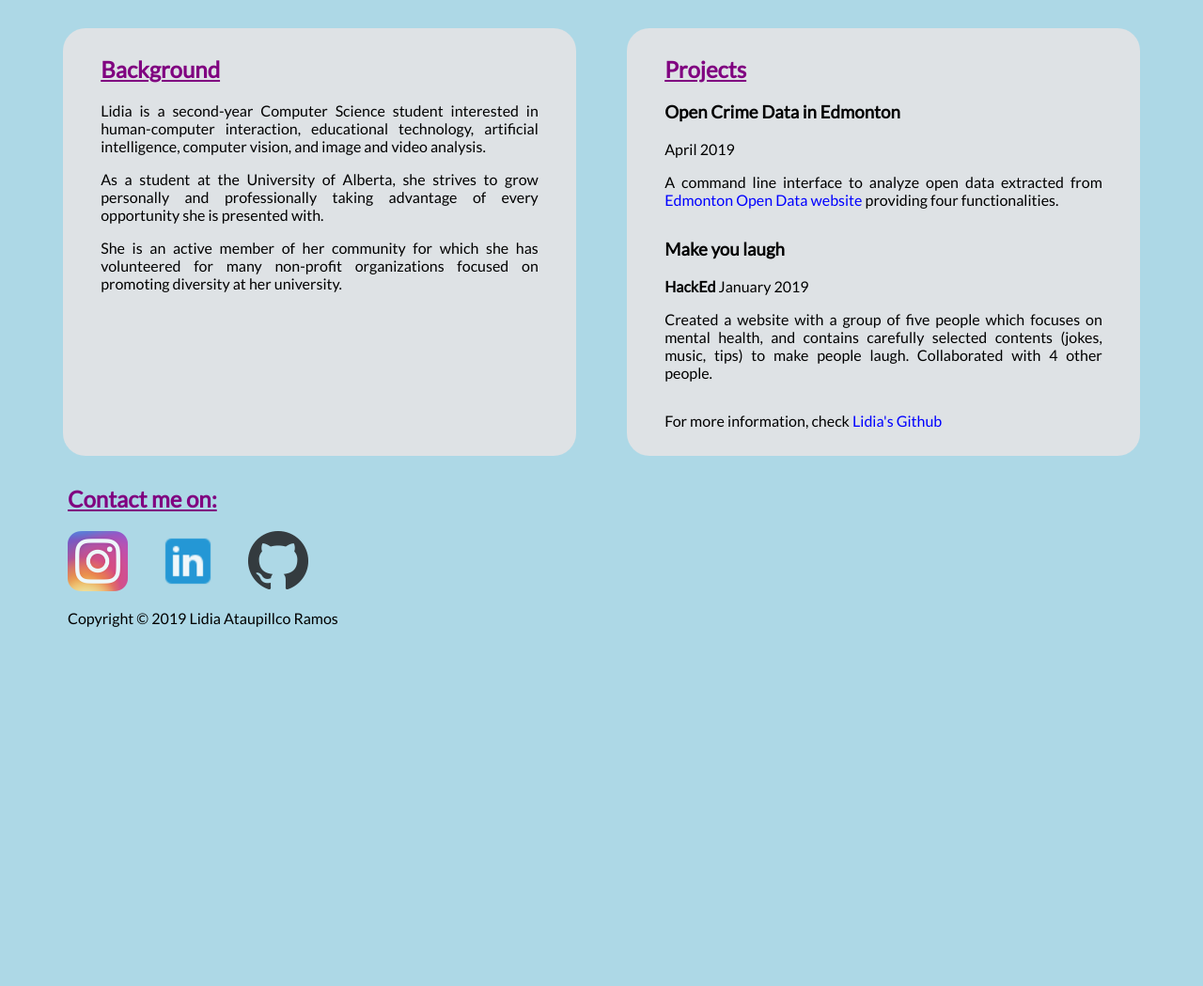
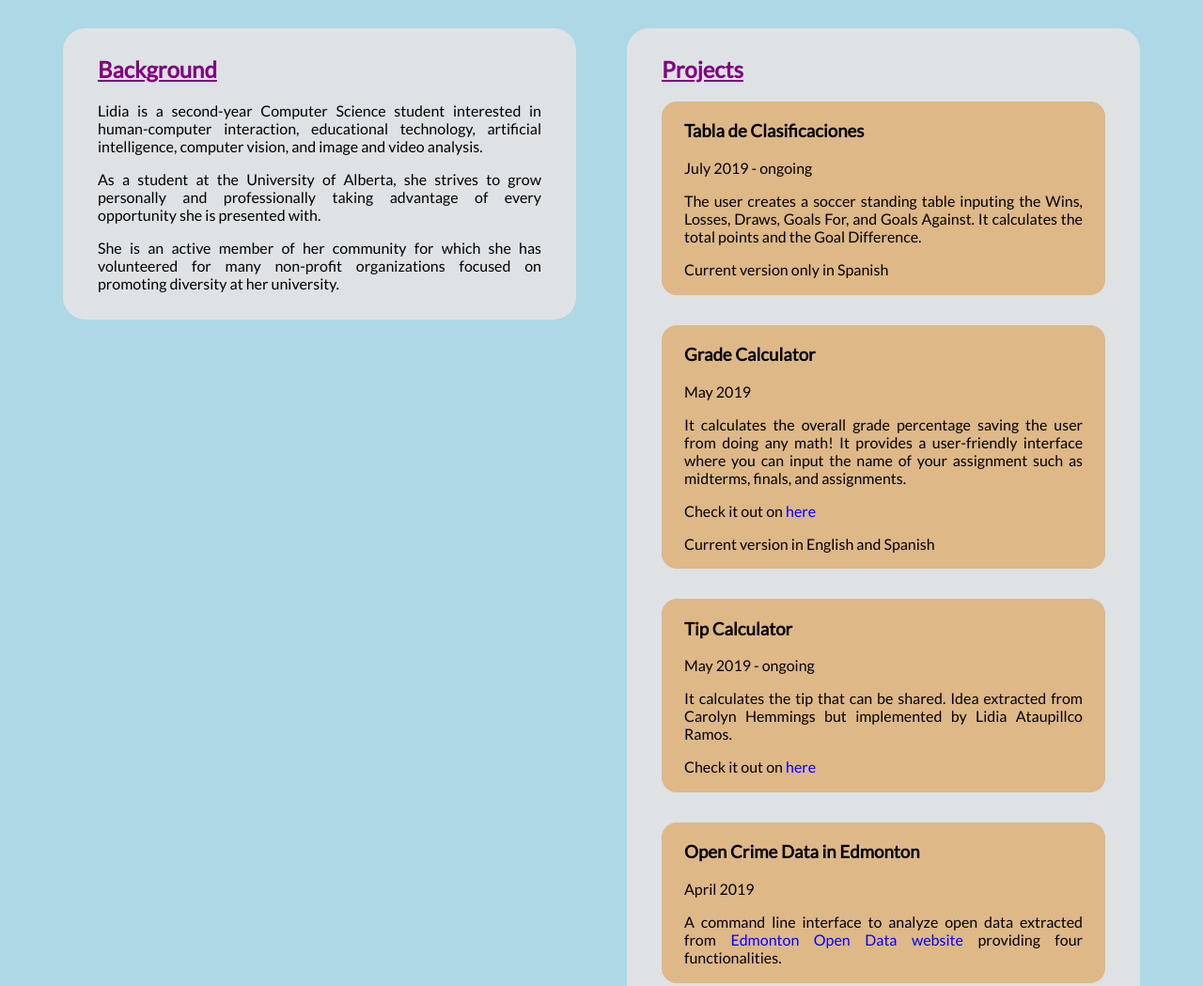
Before and after one commit to dalidia/Personal_website, a plain HTML site: page index.html in a window 1280 px wide. Shown: the part 505-1554 px from the top of the page at 94% size. Before the commit the page ends 1212 px from the top, so only its background shows below. Drawn offline with Linux system fonts and the light colour scheme.

Commit message:
added more projects, fix bug in smaller devices

```diff
--- a/index.html
+++ b/index.html
@@ -18,7 +18,6 @@
 	<body>
 		<nav class="main-nav">
 			<ul class="nav">
-				<li id="name">Lidia Ataupillco Ramos</li>
 				<li><a href="#">Home</a></li>
 				<li><a href="resume.html">Resume</a></li>
 				<li><a href="#contact">Contact</a></li>
@@ -34,11 +33,7 @@
 			<br>
 		</header>
 
-		<aside>
-			<!-- Things indirectly connected to the webpage like lists of events or your calendar  -->
-		</aside>
-
-		<main class="tiles">
+		<main>
 			<section class="section-tile">
 				<h2 class="section-title">Background</h2>
 				<p>Lidia is a second-year Computer Science student interested in human-computer interaction, educational technology, artificial intelligence, computer vision, and image and video analysis.</p>
@@ -48,13 +43,39 @@
 
 			<section class="section-tile">
 				<h2 class="section-title">Projects</h2>
-				<div class="line-size">
+				<div class='projects'>
+					<h3>Tabla de Clasificaciones</h3>
+					<p>July 2019 - ongoing</p>
+					<p>The user creates a soccer standing table inputing the Wins, Losses, Draws,
+					Goals For, and Goals Against. It calculates the total points and the Goal Difference.</p>
+					<p>Current version only in Spanish</p>
+				</div>
+
+				<div class='projects'>
+					<h3>Grade Calculator</h3>
+					<p>May 2019</p>
+					<p>It calculates the overall grade percentage saving the user from doing any
+					math! It provides a user-friendly interface where you can input the name of
+					your assignment such as midterms, finals, and assignments.</p>
+					<p>Check it out on <a href="https://dalidia.github.io/tip_calculator/">here</a></p>
+					<p>Current version in English and Spanish</p>
+				</div>
+
+				<div class='projects'>
+					<h3>Tip Calculator</h3>
+					<p>May 2019 - ongoing</p>
+					<p>It calculates the tip that can be shared. Idea extracted from Carolyn
+					Hemmings but implemented by Lidia Ataupillco Ramos.</p>
+					<p>Check it out on <a href="https://dalidia.github.io/tip_calculator/">here</a></p>
+				</div>
+
+				<div class="projects">
 					<h3>Open Crime Data in Edmonton</h3>
 					<p>April 2019</p>
 					<p>A command line interface to analyze open data extracted from <a href="https://data.edmonton.ca" target="_blank">Edmonton Open Data website</a> providing four functionalities.</p>
 				</div>
 
-				<div class="line-size">
+				<div class="projects">
 					<h3>Make you laugh</h3>
 					<p><strong>HackEd</strong> January 2019</p>
 					<p>Created a website with a group of five people which focuses on mental health, and contains carefully selected contents (jokes, music, tips) to make people laugh. Collaborated with 4 other people.</p>
--- a/styles.css
+++ b/styles.css
@@ -19,17 +19,8 @@ body {
 main {
 	margin-left:2.5em;
 	margin-right:2.5em;
-	font-height:20em;
-}
-
-footer {
-	margin-left:2.5em;
-	margin-right:2.5em;
-	margin-top: 2.5em;
-	margin-bottom: 2.5em;
-}
-
-br {
+	display:flex;
+	align-items: flex-start;
 }
 
 /* Link Style */
@@ -128,9 +119,9 @@ header .profile-pic:hover {
 
 .section-tile {
 	background-color:#dee2e5;
-	padding:.6em 2.5em .8em 2.5em;
+	padding:.6em 2.3em .8em 2.3em;
 	margin: 1.7em;
-	width:80%;
+	width:90%;
 	border-radius: 1.5em;
 }
 
@@ -143,12 +134,20 @@ header .profile-pic:hover {
 	margin-bottom: 2em;
 }
 
-.tiles {
-	display:flex;
+.projects {
+	background-color: burlywood;
+	padding: .1em 1.5em;
+	margin-bottom: 2em;
+	border-radius: 1em;
 }
 
+
 @media screen and (max-width: 800px) {
-	.tiles {
+	main {
 		display: inline-block;
 	}
+
+	.title-description {
+		line-height: 1.2em;
+	}
 }
```
Also changed, not shown: resume.html (+0 -1 lines), 1 other file.
